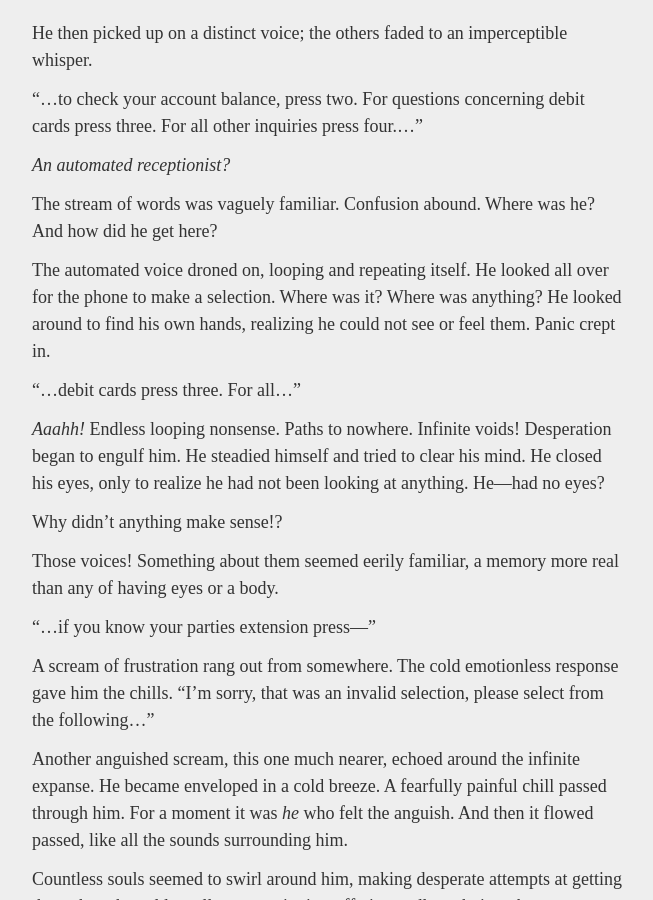
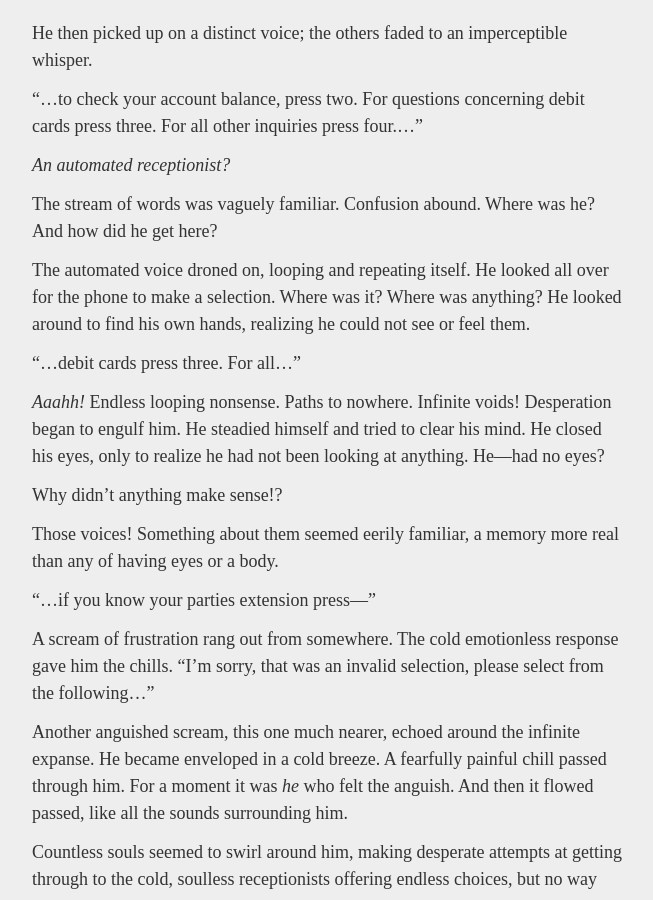
Before and after one commit to jonathan-beebe/somethingkindawierd.github.com, a Jekyll site: the page built from _stories/our-options-have-changed.md, in a window 1280 px wide and 900 px high, scrolled down 373 px. Shown: the whole window, without its empty margins (312-965 px from the left). Built offline with Jekyll 4.4.1, drawn with Linux system fonts in a browser that asks for light colours.

Commit message:
Responded to critiques
Responded to critiques, removed note on panic.

```diff
--- a/_stories/our-options-have-changed.md
+++ b/_stories/our-options-have-changed.md
@@ -17,7 +17,7 @@ _An automated receptionist?_
 
 The stream of words was vaguely familiar. Confusion abound. Where was he? And how did he get here?
 
-The automated voice droned on, looping and repeating itself. He looked all over for the phone to make a selection. Where was it? Where was anything? He looked around to find his own hands, realizing he could not see or feel them. Panic crept in.
+The automated voice droned on, looping and repeating itself. He looked all over for the phone to make a selection. Where was it? Where was anything? He looked around to find his own hands, realizing he could not see or feel them.
 
 “…debit cards press three. For all…”
 
@@ -77,7 +77,6 @@ He started to shake. He tried to throw the phone off the desk but it disappeared
 
 And then he fell, as if he walked off the edge of a cliff.
 
-
 Tumbling to a stop he suddenly found himself unbearably hot. He looked around and saw he was in a small room. His name was emblazoned on the wall. The only other ornament was a phone.
 
 He picked up the receiver. It was warm.
```
